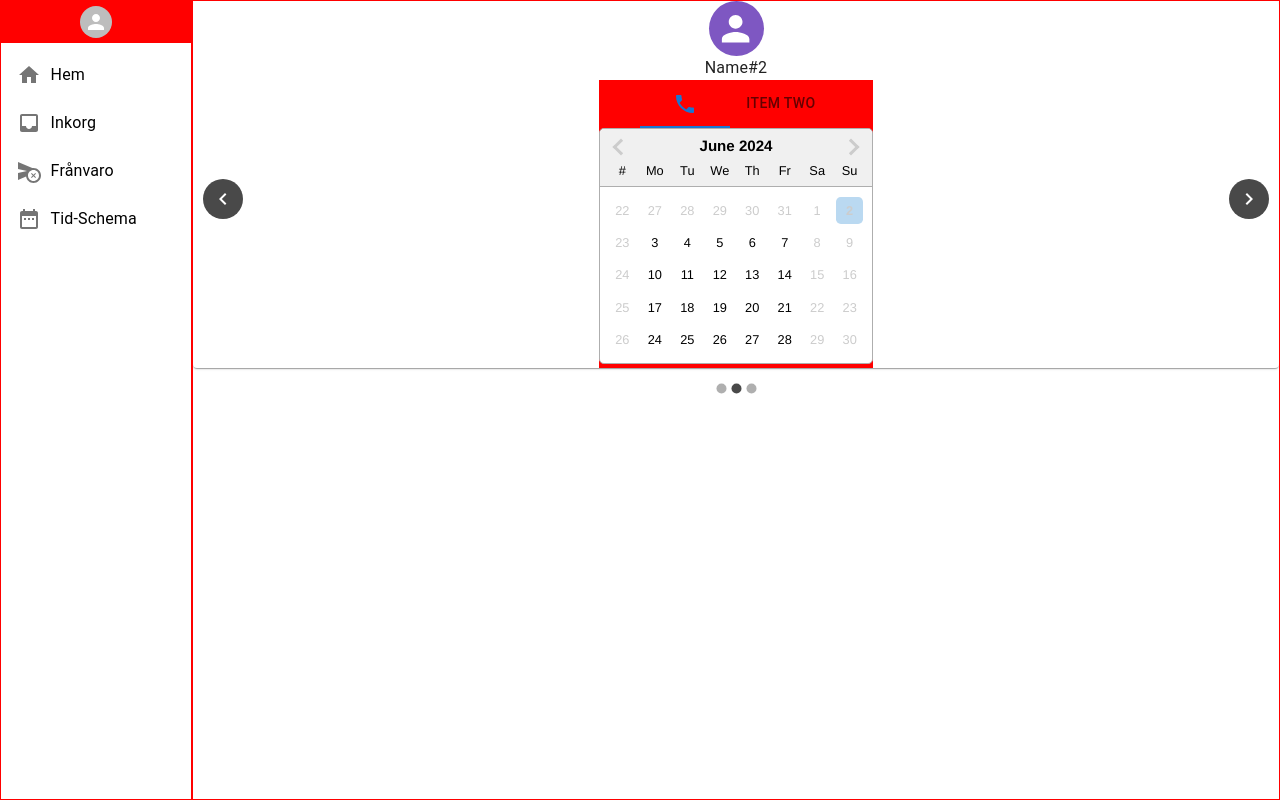
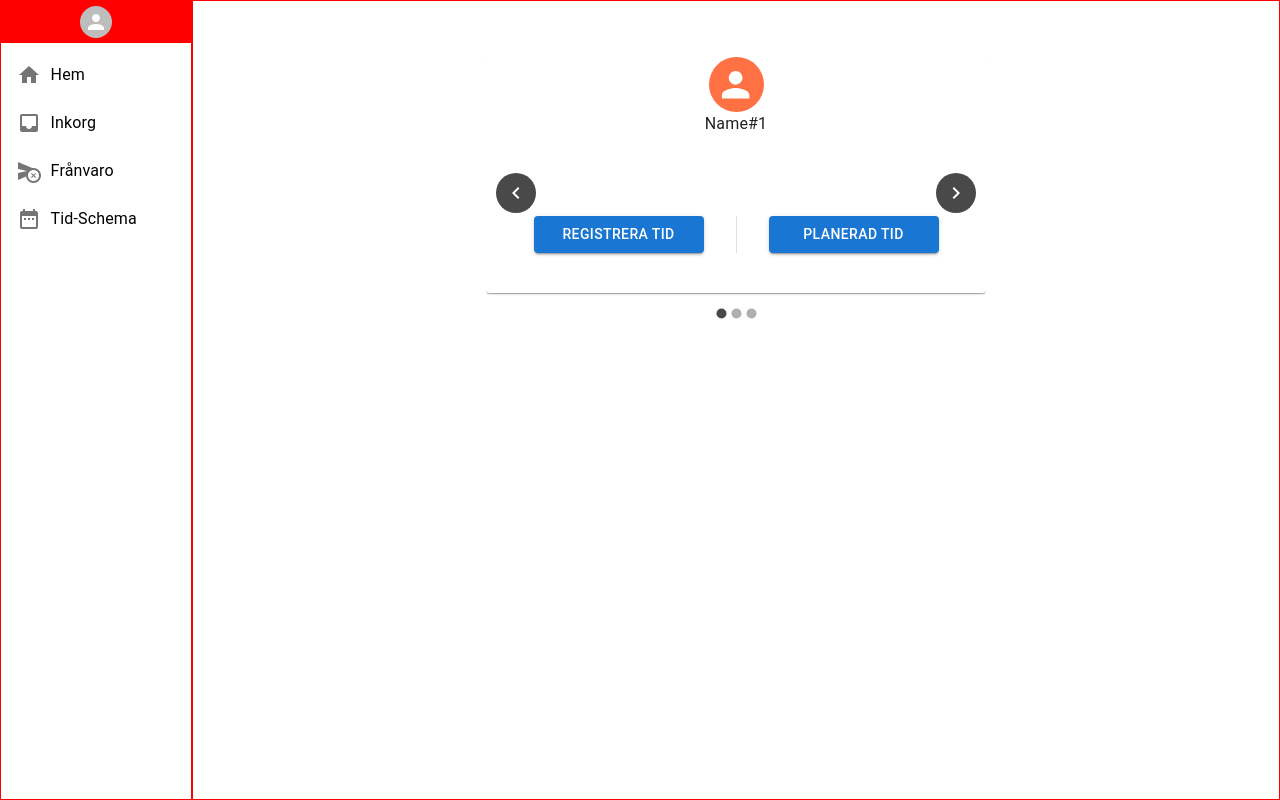
Before and after one commit to A-ForssmanP/InteractWithSchool, a React (Vite) app in the folder frontend/: page /tidsschema in a window 1280 px wide. Built offline with nearby package versions, Linux system fonts and the light colour scheme; the HTML template or start-up script is replaced by a standard one.

Commit message:
re-make of TimeSchedule
Re-making the TimeSchedule component . Different layouts,routes and other ways to interact with the component.

```diff
--- a/frontend/src/components/avatarCarousel/AvatarCarousel.jsx
+++ b/frontend/src/components/avatarCarousel/AvatarCarousel.jsx
@@ -1,12 +1,18 @@
 import Carousel from "react-material-ui-carousel";
 import AvatarCarouselItem from "../avatarCarouselItem/AvatarCarouselItem";
 import { deepOrange, deepPurple, green } from "@mui/material/colors";
+import { Box } from "@mui/material";
 
 function AvatarCarousel({ avatarItems }) {
   const bgColors = [deepOrange[400], deepPurple[400], green[400]];
-
+  console.log(avatarItems);
   return (
-    <Carousel navButtonsAlwaysVisible="true">
+    <Carousel
+      navButtonsAlwaysVisible="true"
+      autoPlay={false}
+      sx={{ width: 500, mt: 7, pb: 1 }}
+      animation={"slide"}
+    >
       {avatarItems.map((item, i) => (
         <AvatarCarouselItem key={i} item={item} bgColor={bgColors[i]} />
       ))}
--- a/frontend/src/components/avatarCarouselItem/AvatarCarouselItem.jsx
+++ b/frontend/src/components/avatarCarouselItem/AvatarCarouselItem.jsx
@@ -1,7 +1,18 @@
-import { Paper, Button, Box, Avatar, Typography } from "@mui/material";
+import {
+  Paper,
+  Button,
+  Box,
+  Avatar,
+  Typography,
+  Stack,
+  Divider,
+} from "@mui/material";
 import RangeDatePicker from "../rangeDatepicker/RangeDatePicker";
+import { useNavigate } from "react-router-dom";
 
 function AvatarCarouselItem({ item, bgColor }) {
+  const navigate = useNavigate();
+
   return (
     <Paper>
       <Box
@@ -9,13 +20,39 @@ function AvatarCarouselItem({ item, bgColor }) {
         justifyContent="center"
         alignItems={"center"}
         flexDirection={"column"}
+        height={"100%"}
       >
         <Avatar sx={{ bgcolor: bgColor, width: 55, height: 55 }}></Avatar>
         <Typography>{item.firstName}</Typography>
       </Box>
-      <Box display={"flex"} justifyContent={"center"}>
-        <RangeDatePicker />
-      </Box>
+      <Stack
+        display={"flex"}
+        justifyContent={"center"}
+        direction={{ xs: "column", sm: "row" }}
+        spacing={{ xs: 1, sm: 2, md: 4 }}
+        divider={<Divider orientation="vertical" flexItem />}
+        marginTop={10}
+        pb={5}
+        // width={{ sm: 250 }}
+      >
+        <Button
+          onClick={() => navigate(`/${item.id}/registrera_omsorg`)}
+          sx={{ width: { md: 170 } }}
+          variant="contained"
+          startIcon={""}
+        >
+          Registrera tid
+        </Button>
+        <Button
+          onClick={navigate(`/${item.id}/planerad_omsorg`)}
+          sx={{ width: { md: 170 } }}
+          variant="contained"
+          endIcon={""}
+        >
+          Planerad tid
+        </Button>
+      </Stack>
+      {/* <RangeDatePicker /> */}
     </Paper>
   );
 }
--- a/frontend/src/components/rangeDatepicker/RangeDatePicker.jsx
+++ b/frontend/src/components/rangeDatepicker/RangeDatePicker.jsx
@@ -78,7 +78,6 @@ function RangeDatePicker() {
             value={timeValue}
             onChange={(newValue) => setTimeValue(newValue)}
             onAccept={handleAccept}
-            sx={{ bgcolor: "green" }}
           />
         </LocalizationProvider>
       </TabsBox>
--- a/frontend/src/components/tabsBox/TabsBox.jsx
+++ b/frontend/src/components/tabsBox/TabsBox.jsx
@@ -4,18 +4,25 @@ import { useState } from "react";
 
 function TabsBox({ children }) {
   const [value, setValue] = useState(0);
+  const [childrenToRender, setChildrenToRender] = useState(children);
 
   const handleChange = (event, newValue) => {
     setValue(newValue);
   };
 
   return (
-    <Box sx={{ width: "100%", bgcolor: "background.paper", bgcolor: "red" }}>
+    <Box
+      sx={{
+        width: "100%",
+        bgcolor: "background.paper",
+        border: "2px solid red",
+      }}
+    >
       <Tabs value={value} onChange={handleChange} centered>
         <Tab icon={<PhoneIcon />} />
         <Tab label="Item Two" />
       </Tabs>
-      {children[value]}
+      <Box>{childrenToRender[value]}</Box>
     </Box>
   );
 }
--- a/frontend/src/pages/TimeSchedule/TimeSchedule.jsx
+++ b/frontend/src/pages/TimeSchedule/TimeSchedule.jsx
@@ -1,24 +1,28 @@
 import AvatarCarousel from "../../components/avatarCarousel/AvatarCarousel";
+import { Box } from "@mui/material";
 
 function TimeSchedule() {
   const avatarItems = [
     {
+      id: crypto.randomUUID(),
       firstName: "Name#1",
       description: "Probably the most random thing you have ever seen!",
     },
     {
+      id: crypto.randomUUID(),
       firstName: "Name#2",
       description: "Hello World!",
     },
     {
+      id: crypto.randomUUID(),
       firstName: "Name#3",
       description: "I Love Coffe!",
     },
   ];
   return (
-    <div>
+    <Box display={"flex"} justifyContent={"center"}>
       <AvatarCarousel avatarItems={avatarItems} />
-    </div>
+    </Box>
   );
 }
 
```
